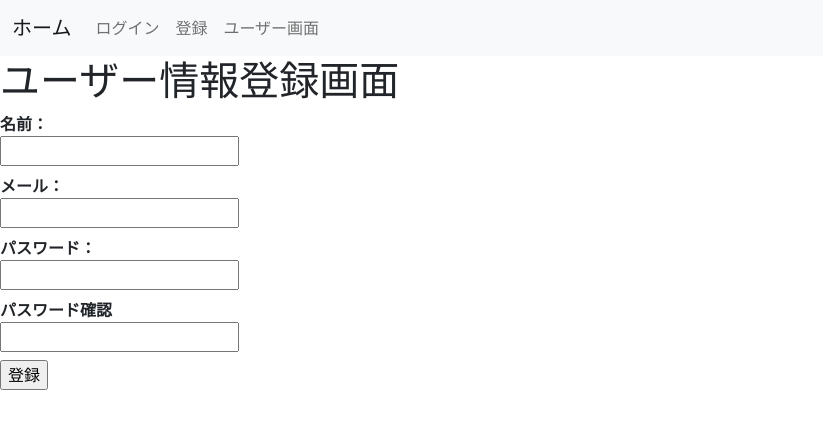
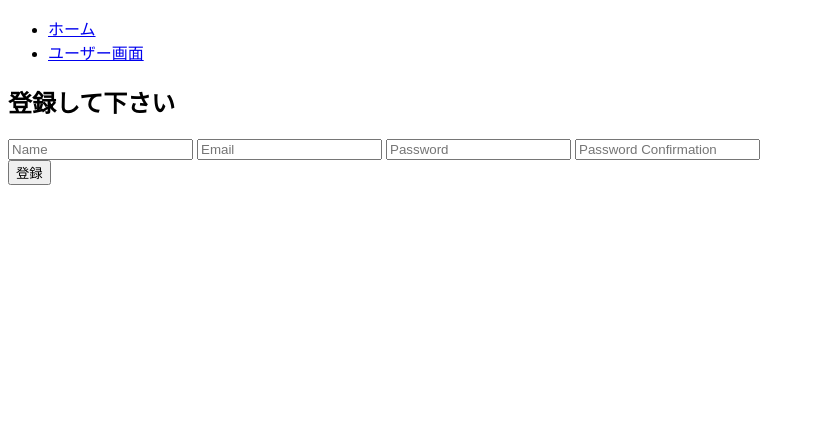
Before and after one commit to var-co-jp/todo-app-sample, a Flask app: page /register in a window 1280 px wide. Shown: the top 429 px of the page, without its empty margins (0-823 px from the left). Run offline with Flask 2, Linux system fonts and the light colour scheme; some libraries are stand-ins or nearby versions.

Commit message:
ログイン機能を修正

```diff
--- a/flask_todo/forms.py
+++ /dev/null
@@ -1,25 +0,0 @@
-from wtforms.form import Form
-from wtforms.fields import StringField, PasswordField, SubmitField
-from wtforms.validators import DataRequired, Email, EqualTo
-from wtforms import ValidationError
-from flask_todo.models import User
-
-
-class LoginForm(Form):
-    email = StringField('メール: ', validators=[DataRequired(), Email()])
-    password = PasswordField('パスワード: ', validators=[DataRequired()])
-    submit = SubmitField('ログイン')
-
-
-class RegisterForm(Form):
-    email = StringField('メール： ', validators=[DataRequired(), Email()])
-    username = StringField('名前： ', validators=[DataRequired()])
-    password = PasswordField(
-        'パスワード： ', validators=[DataRequired(), EqualTo('password_confirm', message='パスワードが一致しません')]
-    )
-    password_confirm = PasswordField('パスワード確認', validators=[DataRequired()])
-    submit = SubmitField('登録')
-
-    def validate_email(self, field):
-        if User.select_by_email(field.data):
-            raise ValidationError('メールアドレスは既に登録されています')
--- /dev/null
+++ b/flask_todo/static/css/styles.css
@@ -0,0 +1,3 @@
+.flashes {
+    color: red;
+}
--- a/flask_todo/templates/base.html
+++ b/flask_todo/templates/base.html
@@ -1,35 +1,30 @@
 <!DOCTYPE html>
 <html lang="ja">
 <head>
+    {% block head %}
         <meta charset="UTF-8">
         <meta http-equiv="X-UA-Compatible" content="IE=edge">
         <meta name="viewport" content="width=device-width, initial-scale=1.0">
-    <title>Document</title>
-    <link href="https://cdn.jsdelivr.net/npm/bootstrap@5.0.2/dist/css/bootstrap.min.css" rel="stylesheet" integrity="sha384-EVSTQN3/azprG1Anm3QDgpJLIm9Nao0Yz1ztcQTwFspd3yD65VohhpuuCOmLASjC" crossorigin="anonymous">
+        <title>
+            {% block title %}
+            {% endblock title %}
+        </title>
+        <link rel="stylesheet" href="{{url_for('static',filename='css/styles.css')}}">
+    {% endblock head %}
 </head>
 <body>
-    <nav class="navbar navbar-expand-lg navbar-light bg-light">
-        <div class="container-fluid">
-            <a class="navbar-brand" href="{{url_for('todo_app.home')}}">ホーム</a>
-            <button class="navbar-toggler" type="button" data-bs-toggle="collapse" data-bs-target="#navbarNavAltMarkup" aria-controls="navbarNavAltMarkup" aria-expanded="false" aria-label="Toggle navigation">
-                <span class="navbar-toggler-icon"></span>
-            </button>
-            <div class="collapse navbar-collapse show" id="navbarNavAltMarkup">
-                <div class="navbar-nav">
+    <div class="wrapper">
+        <div id="header">
+            <ul id="nav">
+                <li><a class="nav-links" href="{{url_for('todo_app.home')}}">ホーム</a></li>
                 {% if current_user.is_authenticated %}
-                    <a class="nav-link active" aria-current="page" href="{{ url_for('todo_app.logout') }}">ログアウト</a>
-                    {% else %}
-                    <a class="nav-link" href="{{ url_for('todo_app.login') }}">ログイン</a>
-                    <a class="nav-link" href="{{ url_for('todo_app.register') }}">登録</a>
+                <li><a class="nav-links" aria-current="page" href="{{ url_for('todo_app.logout') }}">ログアウト</a></li>
                 {% endif %}
-                    <a class="nav-link" href="{{ url_for('todo_app.user') }}">ユーザー画面</a>
-                    <a class="nav-link disabled" href="#" tabindex="-1" aria-disabled="true"></a>
+                <li><a class="nav-links" href="{{ url_for('todo_app.user') }}">ユーザー画面</a></li>
+            </ul>
         </div>
-            </div>
-        </div>
-    </nav>
         {% block content %}
         {% endblock content %}
-    <script src="https://cdn.jsdelivr.net/npm/bootstrap@5.0.2/dist/js/bootstrap.bundle.min.js" integrity="sha384-MrcW6ZMFYlzcLA8Nl+NtUVF0sA7MsXsP1UyJoMp4YLEuNSfAP+JcXn/tWtIaxVXM" crossorigin="anonymous"></script>
+    </div>
     </body>
 </html>
--- a/flask_todo/templates/register.html
+++ b/flask_todo/templates/register.html
@@ -1,13 +1,28 @@
 {% from "_formhelpers.html" import render_field %}
 {% extends 'base.html' %}
+
+{% block title %}ユーザー情報登録画面{% endblock %}
+
 {% block content %}
-<h1>ユーザー情報登録画面</h1>
-<form method="POST">
-    {{form.csrf_token}}
-    {{render_field(form.username)}}
-    {{render_field(form.email)}}
-    {{render_field(form.password)}}
-    {{render_field(form.password_confirm)}}
-    {{form.submit()}}
-</form>
+<main>
+    <h2>登録して下さい</h2>
+    <form method="post">
+        <input type="text" placeholder="Name" name="name">
+        <input type="text" placeholder="Email" name="email">
+        <input type="password" placeholder="Password" name="password1">
+        <input type="password" placeholder="Password Confirmation" name="password2">
+        <div>
+            <button>登録</button>
+        </div>
+        {% with messages = get_flashed_messages() %}
+          {% if messages %}
+            <ul class="flashes">
+              {% for message in messages %}
+              <li>{{ message }}</li>
+              {% endfor %}
+            </ul>
+          {% endif %}
+        {% endwith %}
+    </form>
+</main>
 {% endblock content %}
--- a/flask_todo/templates/welcome.html
+++ /dev/null
@@ -1,4 +0,0 @@
-{% extends 'base.html' %}
-{% block content %}
-    <h1>ログイン完了しました</h1>
-{% endblock content %}
--- a/flask_todo/views.py
+++ b/flask_todo/views.py
@@ -1,51 +1,106 @@
-from flask import Blueprint, request, render_template, redirect, url_for
-from flask_login import login_user, login_required, logout_user
-from flask_todo.forms import LoginForm, RegisterForm
+from flask import Blueprint, request, render_template, redirect, url_for, flash
+from flask_login import login_user, login_required, logout_user, current_user
 from flask_todo.models import User
+from datetime import datetime, date
+from flask_todo import db
+import re
 
 bp = Blueprint('todo_app', __name__, url_prefix='')
 
+
+# 初期画面はhome.htmlを表示させます
 @bp.route('/')
 def home():
     return render_template('home.html')
 
-@bp.route('/welcome')
-@login_required
-def welcome():
-    username = User.username
-    return render_template('welcome.html', username=username)
 
+# ログアウトするとhome.htmlに戻る
 @bp.route('/logout')
 @login_required
 def logout():
     logout_user()
     return redirect(url_for('todo_app.home'))
 
+
+# ログイン
 @bp.route('/login', methods=['GET', 'POST'])
 def login():
-    form = LoginForm(request.form)
-    if request.method == 'POST' and form.validate():
-        user = User.select_by_email(form.email.data)
-        if user and user.validate_password(form.password.data):
+    # 書き込まれた項目を取得する
+    email = request.form.get('email')
+    password = request.form.get('password')
+    # POSTリクエストの場合
+    if request.method == 'POST':
+        user = User.select_by_email(email)
+        # メールアドレスとパスワードが正しい場合
+        if user and user.validate_password(password):
             login_user(user)
             next = request.args.get('next')
             if not next:
-                next = url_for('todo_app.welcome')
+                next = url_for('todo_app.user')
             return redirect(next)
-    return render_template('login.html', form=form)
+    return render_template('login.html', last_access=datetime.now())
 
+
+# ユーザー登録
 @bp.route('/register', methods=['GET', 'POST'])
 def register():
-    form = RegisterForm(request.form)
-    if request.method == 'POST' and form.validate():
-        user = User(
-            email = form.email.data,
-            username = form.username.data,
-            password = form.password.data
-        )
-        user.add_user()
-        return redirect(url_for('todo_app.login'))
-    return render_template('register.html', form=form)
+    # 書き込まれた項目を取得する
+    username = request.form.get('name')
+    email = request.form.get('email')
+    password1 = request.form.get('password1')
+    password2 = request.form.get('password2')
+
+    # メールアドレスの形式を正規表現で想定している
+    pattern = "^[a-zA-Z0-9_.+-]+@[a-zA-Z0-9-]+\.[a-zA-Z0-9-.]+$"
+
+    # POSTリクエストの場合
+    if request.method == 'POST':
+        # どこかに空欄がある場合
+        if username == '' or email =='' or password1 == '' or password2 == '':
+            flash('空のフォームがあります')
+        # パスワードが一致しない場合
+        elif password1 != password2:
+            flash('パスワードが一致しません')
+        # メールアドレスの形式になっていない場合
+        elif re.match(pattern, email) is None:
+            flash('メールアドレスの形式になっていません')
+        # 全て正しく入力された場合
+        else:
+            # 書き込まれた項目を取得する
+            user = User(
+                email = email,
+                username = username,
+                password = password1
+                )
+            # データベースにあるメールアドレスを取得する
+            # データベースにメールアドレスが登録されていなければNoneとなる
+            DBuser = User.select_by_email(email)
+
+            # メールアドレスが取得された場合
+            if DBuser != None:
+                flash('登録済みです')
+            # メールアドレスが取得されなかった場合
+            else:
+                # データベースへの書き込みを行う
+                try:
+                    # データベースとの接続を開始する
+                    with db.session.begin(subtransactions=True):
+                        # データベースに書き込むデータを用意する
+                        db.session.add(user)
+                    # データベースへの書き込みを実行する
+                    db.session.commit()
+                # 書き込みがうまくいかない場合
+                except:
+                    # データベースへの書き込みを行わずにロールバックする
+                    db.session.rollback()
+                    raise
+                # データベースとの接続を終了する
+                finally:
+                    db.session.close()
+
+                # 成功すればlogin.htmlに遷移する
+                return redirect(url_for('todo_app.login'))
+    return render_template('register.html')
 
 @bp.route('/user')
 @login_required
```
Also changed, not shown: flask_todo/models.py (+7 -5 lines), flask_todo/templates/home.html (+22 -2 lines), flask_todo/templates/login.html (+22 -9 lines). Lines whose indentation alone changed are shown as unchanged.
